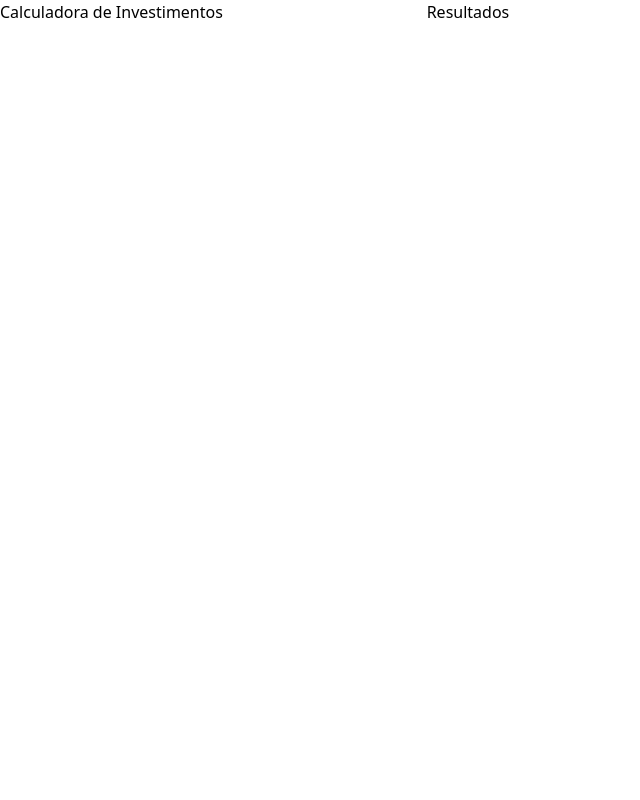
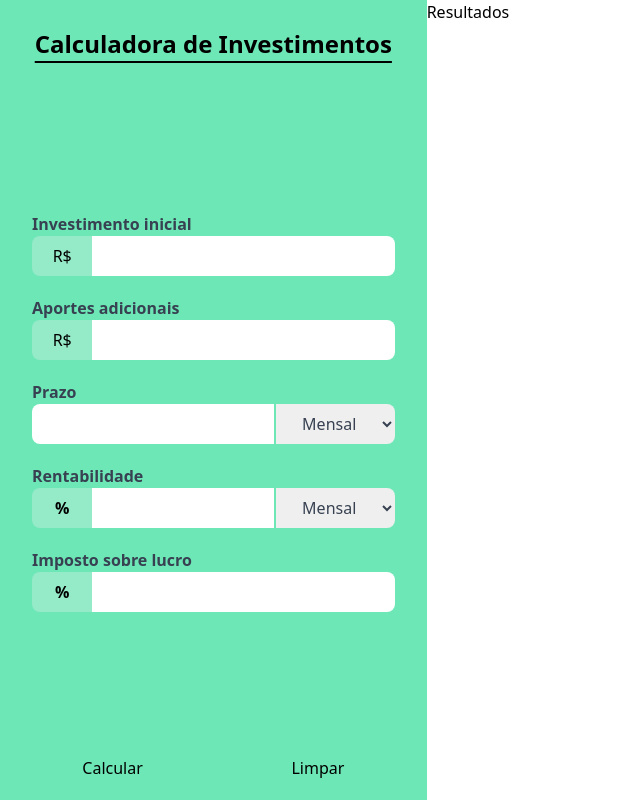
Before and after one commit to ivoetana/_HASHTAG_calculadora_investimentos, a website built with Vite: page index.html in a window 1280 px wide. Shown: the whole page, without its empty margins (0-640 px from the left). Built offline with nearby package versions, Linux system fonts and the light colour scheme.

Commit message:
Iniciando estrutura e estilização do formulário

```diff
--- a/index.html
+++ b/index.html
@@ -7,11 +7,133 @@
       <link rel="stylesheet" href="./style.css" />
    </head>
    <body class="h-dvh grid grid-cols-3 grid-rows-2">
-      <aside class="row-span-2">
-         <h1 class="">Calculadora de Investimentos</h1>
+      <aside
+         class="row-span-2 bg-emerald-300 flex flex-col justify-between py-5 px-2"
+      >
+         <h1
+            class="text-2xl font-bold px-6 py-2 text-center underline underline-offset-8"
+         >
+            Calculadora de Investimentos
+         </h1>
+
+         <form class="w-full">
+            <!-- INVESTIMENTO INICIAL -->
+            <div class="flex w-full flex-col px-6 my-5">
+               <label for="starting-amount" class="font-bold text-gray-700"
+                  >Investimento inicial</label
+               >
+               <div class="flex rounded-lg overflow-auto">
+                  <input
+                     type="text"
+                     class="w-1/6 font-medium text-center"
+                     value="R$"
+                     disabled
+                  />
+                  <input
+                     type="text"
+                     class="w-5/6 cursor-pointer focus:outline-none p-2 text-gray-700"
+                     id="starting-amount"
+                  />
+               </div>
+            </div>
+
+            <!-- APORTES ADICIONAIS -->
+            <div class="flex w-full flex-col px-6 my-5">
+               <label for="additional-contribution" class="font-bold text-gray-700"
+                  >Aportes adicionais</label
+               >
+               <div class="flex rounded-lg overflow-auto">
+                  <input
+                     type="text"
+                     class="w-1/6 text-center font-medium"
+                     value="R$"
+                     disabled
+                  />
+                  <input
+                     type="text"
+                     class="w-5/6 cursor-pointer focus:outline-none p-2 text-gray-700"
+                     id="additional-contribution"
+                  />
+               </div>
+            </div>
+
+            <!-- PRAZO -->
+            <div class="flex w-full flex-col px-6 my-5">
+               <label for="time-amount" class="font-bold text-gray-700"
+                  >Prazo</label
+               >
+               <div class="flex rounded-lg overflow-auto">
+                  <input
+                     type="text"
+                     class="w-2/3 cursor-pointer focus:outline-none p-2 text-gray-700"
+                     id="time-amount"
+                  />
+                  <select
+                     id="time-amount-period"
+                     class="w-1/3 text-center text-gray-700 cursor-pointer focus:outline-none border-l-2 border-emerald-300 hover:bg-emerald-900 hover:text-slate-200"
+                  >
+                     <option value="monthly">Mensal</option>
+                     <option value="yearly">Anual</option>
+                  </select>
+               </div>
+            </div>
+
+            <!-- RENTABILIDADE -->
+            <div class="flex w-full flex-col px-6 my-5">
+               <label for="" class="font-bold text-gray-700"
+                  >Rentabilidade</label
+               >
+               <div class="flex rounded-lg overflow-auto">
+                  <input
+                     type="text"
+                     class="w-1/6 text-center font-bold"
+                     value="%"
+                     disabled
+                  />
+                  <input
+                     type="text"
+                     class="w-1/2 cursor-pointer focus:outline-none p-2 text-gray-700"
+                     id=""
+                  />
+                  <select
+                     id="evaluation-period"
+                     class="w-1/3 text-center text-gray-700 cursor-pointer focus:outline-none border-l-2 border-emerald-300 hover:bg-emerald-900 hover:text-slate-200"
+                  >
+                     <option value="monthly">Mensal</option>
+                     <option value="yearly">Anual</option>
+                  </select>
+               </div>
+            </div>
+
+            <!-- IMPOSTO SOBRE LUCRO -->
+            <div class="flex w-full flex-col px-6 my-5">
+               <label for="return-rate" class="font-bold text-gray-700"
+                  >Imposto sobre lucro</label
+               >
+               <div class="flex rounded-lg overflow-auto">
+                  <input
+                     type="text"
+                     class="w-1/6 text-center font-bold"
+                     value="%"
+                     disabled
+                  />
+                  <input
+                     type="text"
+                     class="w-5/6 cursor-pointer focus:outline-none p-2 text-gray-700"
+                     id="return-rate"
+                  />
+               </div>
+            </div>
+         </form>
+
+         <div class="flex justify-around">
+            <button>Calcular</button>
+            <button>Limpar</button>
+         </div>
       </aside>
+
       <main>
-        <p>Resultados</p>
+         <p>Resultados</p>
       </main>
    </body>
 </html>
```
Also changed, not shown: modelo_form.png (added).
